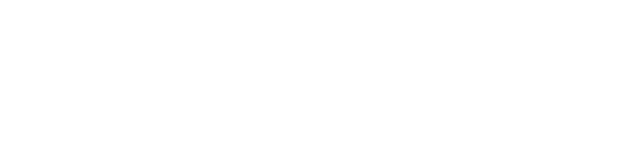
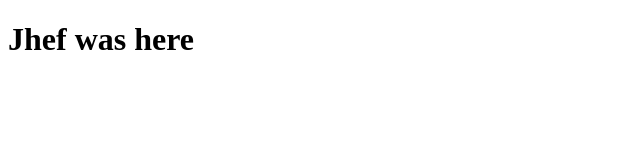
Before and after one commit to nogadas-vonryan/git-assignment, a plain HTML site: page index.html in a window 1280 px wide. Shown: the whole page, without its empty margins (0-640 px from the left). Drawn offline with Linux system fonts and the light colour scheme.

Commit message:
Add jhef message

```diff
--- a/index.html
+++ b/index.html
@@ -6,6 +6,6 @@
     <title>Document</title>
 </head>
 <body>
-
+    <h1>Jhef was here</h1>
 </body>
 </html>
```
